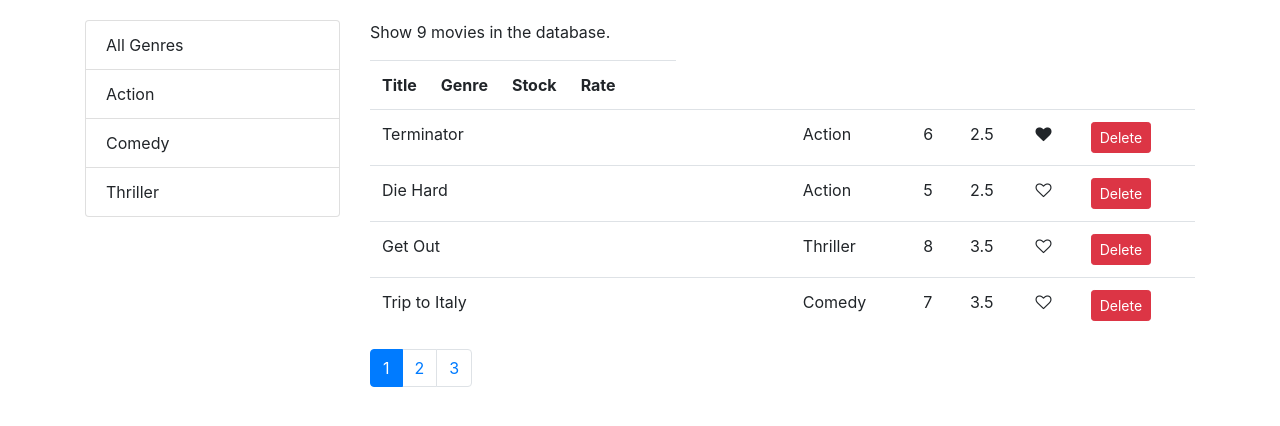
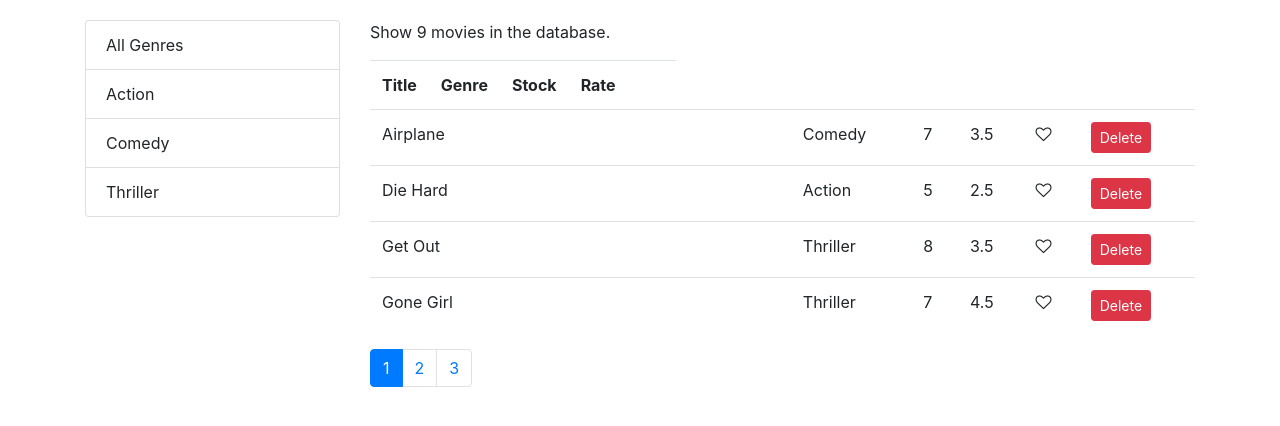
Before and after one commit to katrinamarquez/movies-db, a React (Create React App) app: page / in a window 1280 px wide. Shown: the top 426 px of the page. Built offline with nearby package versions, Linux system fonts and the light colour scheme.

Commit message:
add in sorting

```diff
--- a/src/components/movies.jsx
+++ b/src/components/movies.jsx
@@ -5,17 +5,20 @@
 import { paginate } from '../utils/paginate';
 import ListGroup from './common/listGroup';
 import { getGenres } from '../services/fakeGenreService';
+import _ from 'lodash';
+
 class Movies extends Component {
   state = {
     movies: [],
     genres: [],
     currentPage: 1,
-    pageSize: 4
+    pageSize: 4,
+    sortColumn: { path: 'title', order: 'asc' }
   }
 
   // Called when an instance of the component is rendered in the dom
   componentDidMount() {
-    const genres = [{ name: 'All Genres' },...getGenres()]
+    const genres = [{ _id: "", name: 'All Genres' },...getGenres()]
 
     this.setState({ movies: getMovies(), genres });
   }
@@ -44,9 +47,25 @@
     this.setState({ selectedGenre: genre, currentPage: 1 })
   }
 
+  handleSort = path => {
+    const sortColumn = {...this.state.sortColumn};
+    if (sortColumn.path === path)
+      sortColumn.order = (sortColumn.order === 'asc') ? 'desc' : 'asc';
+    else {
+      sortColumn.path = path;
+      sortColumn.order = 'asc';
+    }
+    this.setState({ sortColumn });
+  };
+
   render() {
     const { length: count } = this.state.movies;
-    const { pageSize, currentPage, selectedGenre, movies: allMovies } = this.state;
+    const {
+      pageSize,
+      currentPage,
+      sortColumn,
+      selectedGenre,
+      movies: allMovies } = this.state;
 
     if (count === 0)
       return <p>There are no movies in the database.</p>
@@ -56,7 +75,11 @@
       : allMovies;
     // if count is not 0, create new array, paginate data, store in constant
     // need to apply genre filter before pagination as the number of pages depends upon results
-    const movies = paginate(filtered, currentPage, pageSize);
+    // sorting after filtering data
+
+    const sorted = _.orderBy(filtered, [sortColumn.path], [sortColumn.order])
+
+    const movies = paginate(sorted, currentPage, pageSize);
 
     return (
       <div className="row">
@@ -73,6 +96,7 @@
             movies={movies}
             onLike={this.handleLike}
             onDelete={this.handleDelete}
+            onSort={this.handleSort}
           />
           <Pagination
             itemsCount={filtered.length}
--- a/src/components/moviesTable.jsx
+++ b/src/components/moviesTable.jsx
@@ -2,16 +2,16 @@
 import Like from './common/like';
 
 const MoviesTable = props => {
-  const { movies, onDelete, onLike } = props;
+  const { movies, onDelete, onLike, onSort } = props;
 
   return (
     <table className="table">
       <thread>
         <tr>
-          <th>Title</th>
-          <th>Genre</th>
-          <th>Stock</th>
-          <th>Rate</th>
+          <th onClick={() => onSort("title")}>Title</th>
+          <th onClick={() => onSort("genre.name")}>Genre</th>
+          <th onClick={() => onSort("numberInStock")}>Stock</th>
+          <th onClick={() => onSort("dailyRentalRate")}>Rate</th>
           <th />
           <th />
         </tr>
```
Also changed, not shown: 1 other file (tests, documents, lock files or other folders).
